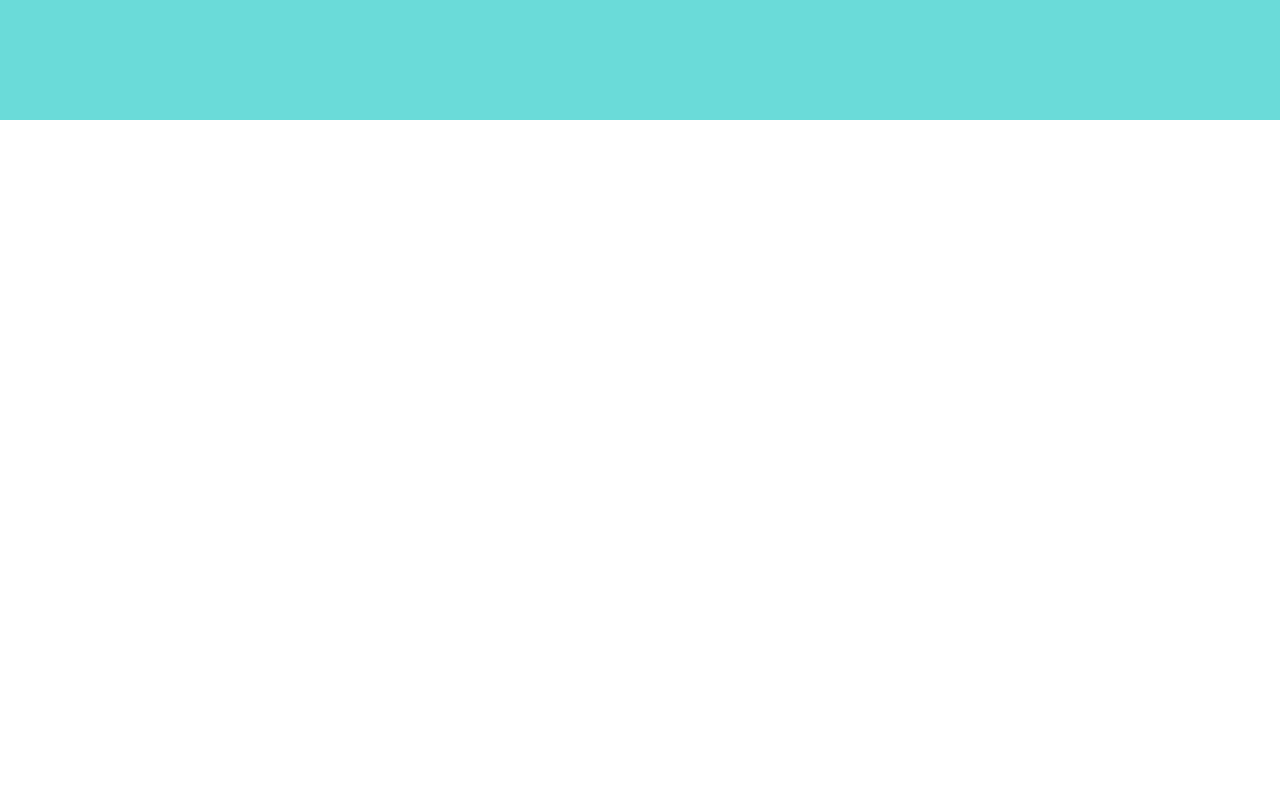
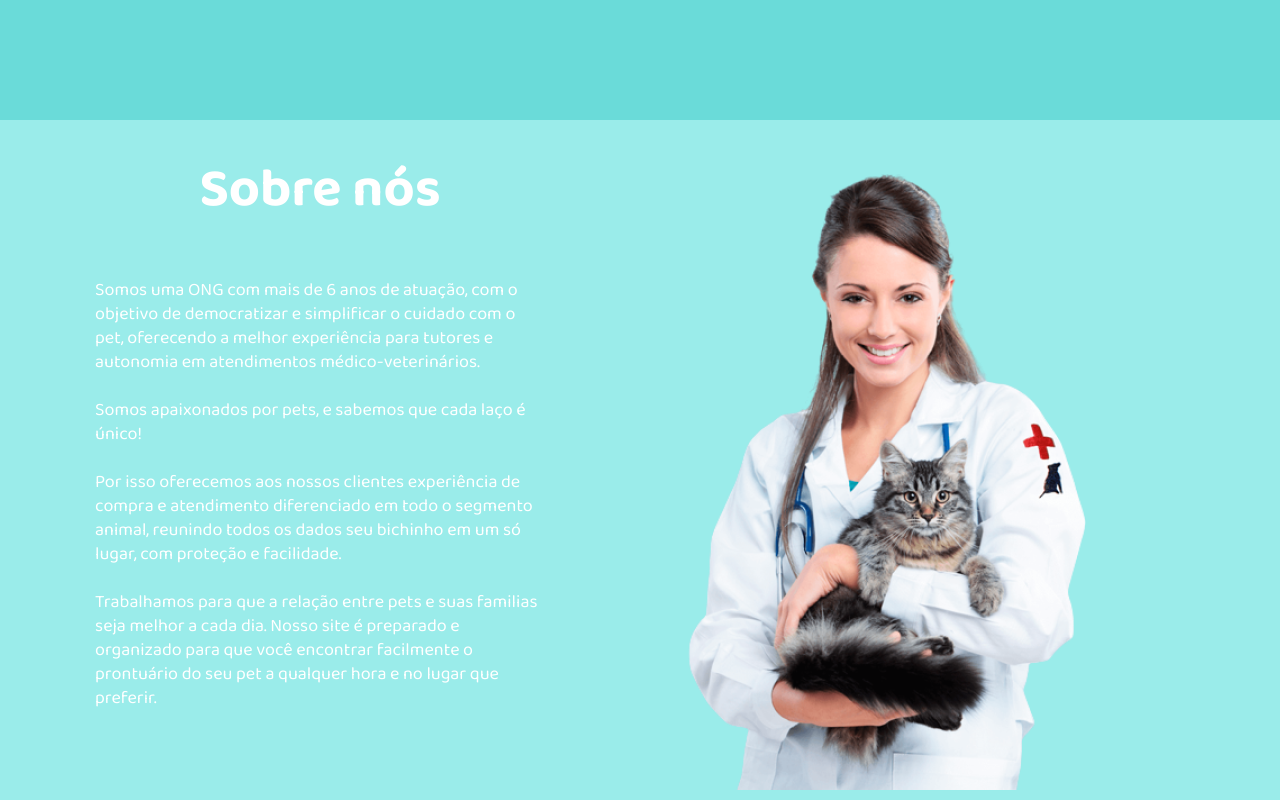
Before and after one commit to themegazord/frontend-cadunivet, a Vue app: page / in a window 1280 px wide. Shown: the part 680-1480 px from the top of the page. Before the commit the page ends 800 px from the top, so only its background shows below. Built offline with nearby package versions, Linux system fonts and the light colour scheme.

Commit message:
(dev) feito html css homepage sobre nós e o ancoramento dos links

```diff
--- a/src/App.vue
+++ b/src/App.vue
@@ -14,6 +14,18 @@
         <p class="description-info-agenda-consulta-homepage">Cadastre seu pet e tenha todas as informações sempre que precisar na palma da mão!</p>
         <button type="button" class="btn-info-agenda-consulta-homepage">Cadastre-se</button>
       </div>
+    </div>
+    <div id="sobre-nos-homepage">
+      <div class="info-sobre-nos-homepage">
+        <h2 class="title-info-sobre-nos-homepage">Sobre nós</h2>
+        <p class="description-info-sobre-nos-homepage">
+          Somos uma ONG com mais de 6 anos de atuação, com o objetivo de democratizar e simplificar o cuidado com o pet, oferecendo a melhor experiência para tutores e autonomia em atendimentos  médico-veterinários.<br><br>
+          Somos apaixonados por pets, e sabemos que cada laço é único! <br><br>
+          Por isso oferecemos aos nossos clientes experiência de compra e atendimento diferenciado em todo o segmento animal, reunindo todos os dados seu bichinho em um só lugar, com proteção e facilidade.<br><br>
+          Trabalhamos para que a relação entre pets e suas familias seja melhor a cada dia. Nosso site é preparado e organizado para que você encontrar facilmente o prontuário do seu pet a qualquer hora e no lugar que preferir.<br><br>
+        </p>
+      </div>
+      <img class="enferemeira-sobre-nos-homepage" src="@/assets/enfermeira.png" alt="Imagem de uma pessoa da área da saude animal segurando um gato rajado">
     </div>
   </div>
 </template>
@@ -113,9 +125,37 @@ body {
   font-weight: 400;
   font-size: 20px;
   line-height: 31px;
-
   color: #FFFFFF;
 }
 
+#sobre-nos-homepage {
+  background-color: #9AECEA;
+  height: 100vh;
+  width: 100%;
+  position: relative;
+  display: grid;
+  grid-template-columns: 50% 50%;
+}
 
+.info-sobre-nos-homepage {
+  display: flex;
+  flex-direction: column;
+  justify-content: center;
+  align-items: center;
+  font-style: normal;
+  font-weight: 400;
+  font-size: 36px;
+  line-height: 50px;
+  color: #FFFFFF;
+}
+
+.description-info-sobre-nos-homepage {
+  width: 450px;
+  height: calc(100vh - 100px);
+  font-style: normal;
+  font-weight: 400;
+  font-size: 18px;
+  line-height: 24px;
+  color: #FFFFFF;
+}
 </style>
--- a/src/components/Navbar.vue
+++ b/src/components/Navbar.vue
@@ -3,10 +3,10 @@
    <img src="../assets/logo_cadunivet.png" alt="Logo da CadUni Veterinárias" id="logo">
     <ul class="navbar-links">
         <!-- TODO passar os links por props -->
-        <li class="link">Agende sua consulta</li>
-        <li class="link">Sobre nós</li>
-        <li class="link">Depoimentos</li>
-        <li class="link">Contato</li>
+        <li class="link"><a href="agenda-consulta-homepage">Agende sua consulta</a></li>
+        <li class="link"><a href="#sobre-nos-homepage">Sobre nós</a></li>
+        <li class="link"><a>Depoimentos</a></li>
+        <li class="link"><a>Contato</a></li>
         <li class="link">
             <span class="btn-login">Login <img class="dog-login" src="@/assets/cao.png" alt="Cachorrinho do Login"></span>
         </li>
@@ -49,10 +49,14 @@ export default {
 }
 
 .link {
-    color: #09BBB5;
     list-style: none;
     cursor: pointer;
     font-size: 18px;
+}
+
+.link a {
+    text-decoration: none;
+    color: #09BBB5;
 }
 
 .dog-login {
```
Also changed, not shown: src/assets/enfermeira.png (added).
